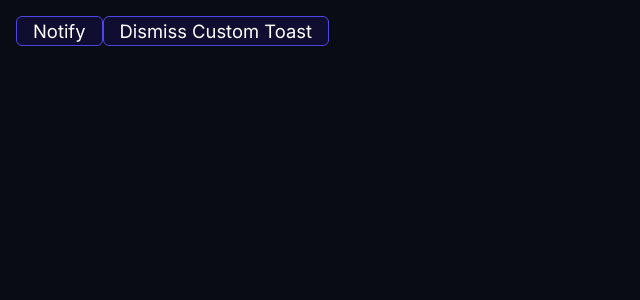
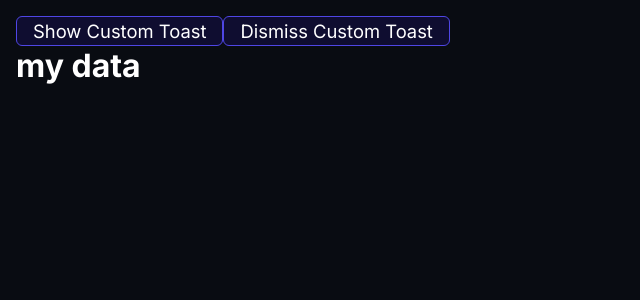
Before and after one commit to emanuelefavero/react-hot-toast, a Next.js app: page / in a window 1280 px wide. Shown: the top 300 px of the page, without its empty margins (0-640 px from the left). Built offline with nearby package versions, Linux system fonts and the light colour scheme.

Commit message:
add promise toast

```diff
--- a/pages/index.tsx
+++ b/pages/index.tsx
@@ -1,10 +1,64 @@
+import { useState, useEffect } from 'react'
 import toast, { Toaster } from 'react-hot-toast'
 
+// BEWARE: In development, the promise toast will show up twice
+
 export default function Home() {
-  return (
-    <>
-      <button
-        onClick={() =>
+  const [data, setData] = useState<any>(null)
+
+  useEffect(() => {
+    // ! Fake Fetch Request
+    const fakeFetch = () => {
+      // let isFetched = false
+
+      return new Promise((resolve, reject) => {
+        setTimeout(() => {
+          resolve({ name: 'my data' })
+          // Set Data
+          setData({ name: 'my data' })
+        }, 1000)
+      })
+    }
+
+    // if (isFetched) {
+    //   resolve({ name: 'my data' })
+
+    //   // Set Data
+    //   setData({ name: 'my data' })
+    // } else {
+    //   reject('Failed to fetch data!')
+    // }
+
+    // * Promise Toast
+    toast.promise(
+      fakeFetch(), // promise
+      {
+        loading: 'Loading', // message to show when promise is pending
+        success: (data: any) => `Successfully fetched ${data?.name}`,
+        error: (err) => `This just happened: ${err.toString()}`,
+      },
+      {
+        style: {
+          minWidth: '250px', // needed for the promise toast
+
+          border: '1px solid var(--color-primary)',
+          borderRadius: '16px',
+          // padding: '0.6rem 1.8rem',
+          padding: '0.6rem 1.8rem',
+          backgroundColor: 'var(--color-primary-darker)',
+          color: '#c7d2fe',
+          userSelect: 'none',
+        },
+        success: {
+          duration: 2000,
+          icon: '🔥',
+        },
+      }
+    )
+  }, [])
+
+  // * Custom Toast
+  const showCustomToast = () => {
     toast(
       (t) => (
         // dismiss toast on click
@@ -42,9 +96,11 @@ export default function Home() {
       }
     )
   }
-      >
-        Notify
-      </button>
+
+  return (
+    <>
+      {/* Show Custom Toast */}
+      <button onClick={showCustomToast}>Show Custom Toast</button>
 
       {/* Dismiss Custom Toast */}
       {/* TIP: To dismiss all toasts, call toast.dismiss() without args */}
@@ -52,10 +108,14 @@ export default function Home() {
         Dismiss Custom Toast
       </button>
 
+      {/* // * Toasts Container */}
       <Toaster position='bottom-right' reverseOrder={true} />
 
       {/* CHANGE POSITION: top-left, top-center, top-right, bottom-left, bottom-center, bottom-right
        */}
+
+      {/* Fetched Data */}
+      <h1>{data?.name}</h1>
     </>
   )
 }
```
Lines whose indentation alone changed are shown as unchanged.
